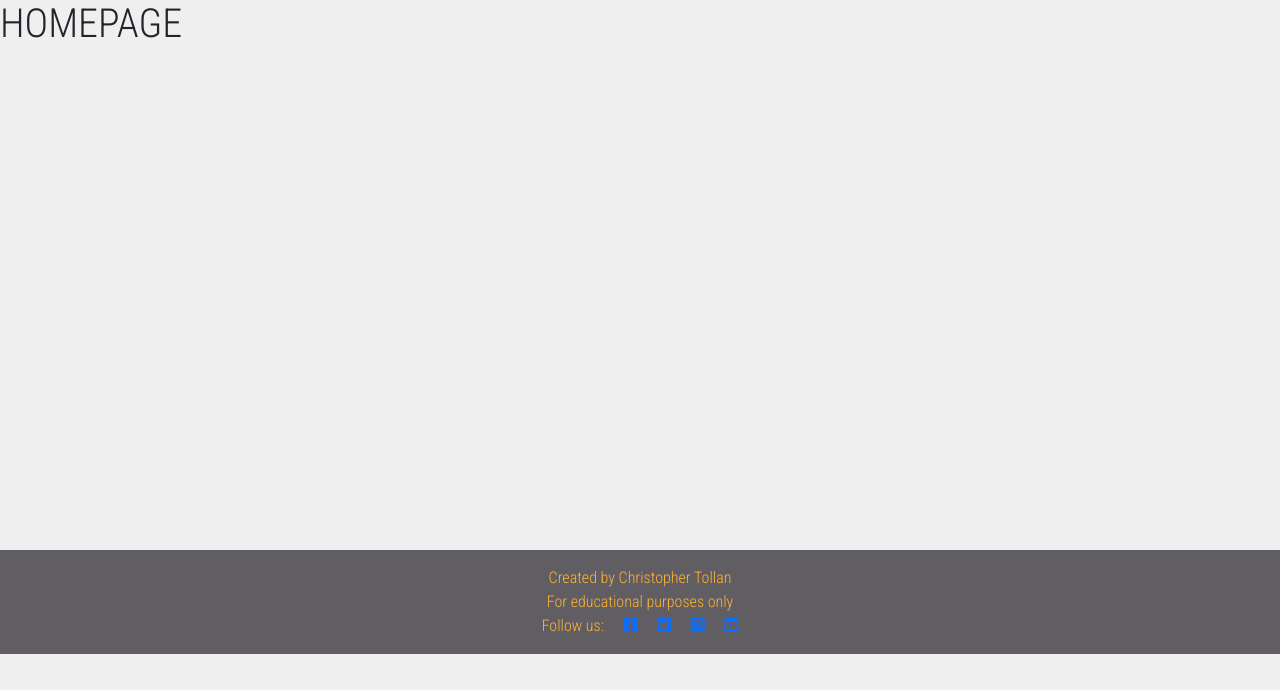
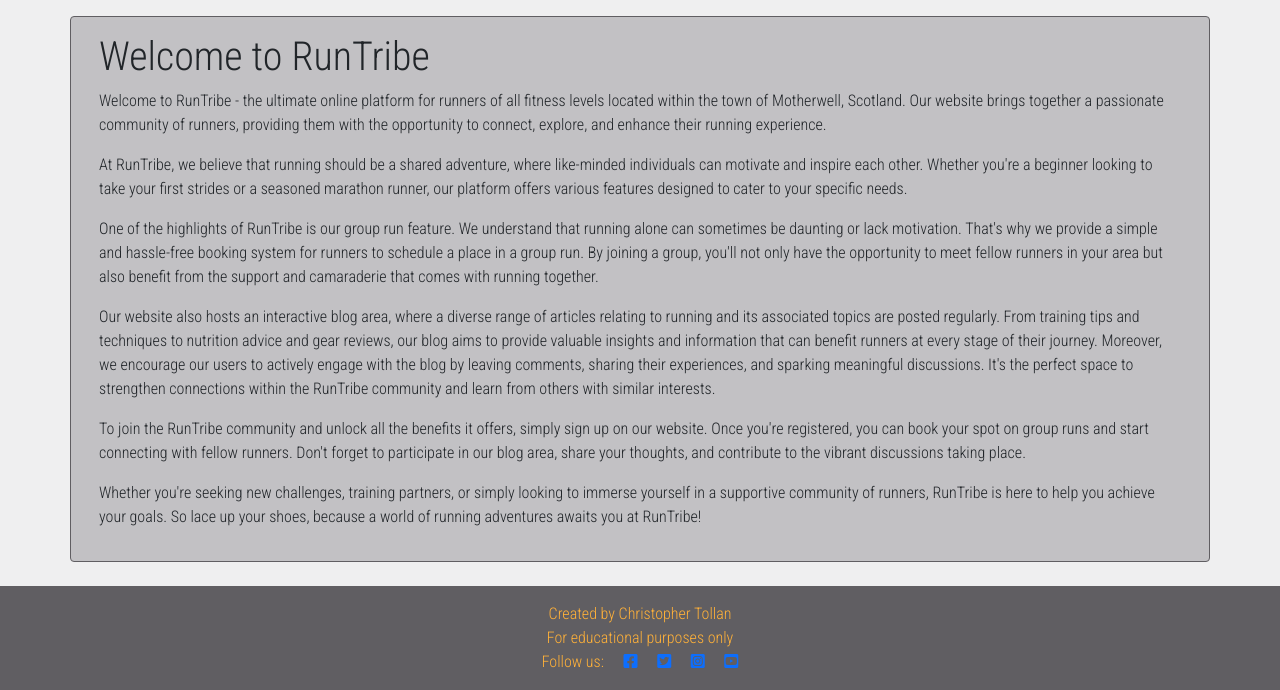
Before and after one commit to Chris-Tollan/run-tribe, a Django app: page / in a window 1280 px wide. Shown: the part 146-836 px from the top of the page. Before the commit the page ends 800 px from the top, so only its background shows below. Run offline with Django 4.2, Linux system fonts and the light colour scheme.

Commit message:
add content to index.html

```diff
--- a/home/templates/home/index.html
+++ b/home/templates/home/index.html
@@ -1,5 +1,37 @@
 {% extends 'base.html' %}
 {% block content %}
 {% load static %}
-<h1>HOMEPAGE</h1>
+<div class="container">
+    <div class="row">
+        <div class="col card mb-4  mt-3 left  top">
+            <div class="card-body">
+                <!-- Welcome title goes in these h1 tags -->
+                <h1 class="post-title">Welcome to RunTribe</h1>
+                <!-- About RunTribe information goes here -->
+                <p>Welcome to RunTribe - the ultimate online platform for runners of all fitness levels located within the town of
+                Motherwell, Scotland. Our website brings together a passionate community of runners, providing them with the opportunity
+                to connect, explore, and enhance their running experience.</p>
+                <p>At RunTribe, we believe that running should be a shared adventure, where like-minded individuals can motivate and
+                inspire each other. Whether you're a beginner looking to take your first strides or a seasoned marathon runner, our
+                platform offers various features designed to cater to your specific needs.</p>
+                <p>One of the highlights of RunTribe is our group run feature. We understand that running alone can sometimes be daunting
+                or lack motivation. That's why we provide a simple and hassle-free booking system for runners to schedule a place in a
+                group run. By joining a group, you'll not only have the opportunity to meet fellow runners in your area but also benefit
+                from the support and camaraderie that comes with running together.</p>
+                <p>Our website also hosts an interactive blog area, where a diverse range of articles relating to running and its
+                associated topics are posted regularly. From training tips and techniques to nutrition advice and gear reviews, our blog
+                aims to provide valuable insights and information that can benefit runners at every stage of their journey. Moreover, we
+                encourage our users to actively engage with the blog by leaving comments, sharing their experiences, and sparking
+                meaningful discussions. It's the perfect space to strengthen connections within the RunTribe community and learn from
+                others with similar interests.</p>
+                <p>To join the RunTribe community and unlock all the benefits it offers, simply sign up on our website. Once you're
+                registered, you can book your spot on group runs and start connecting with fellow runners. Don't forget to participate
+                in our blog area, share your thoughts, and contribute to the vibrant discussions taking place.</p>
+                <p>Whether you're seeking new challenges, training partners, or simply looking to immerse yourself in a supportive
+                community of runners, RunTribe is here to help you achieve your goals. So lace up your shoes, because a world of running
+                adventures awaits you at RunTribe!</p>
+            </div>
+        </div>
+    </div>
+</div>
 {% endblock content %}
```
